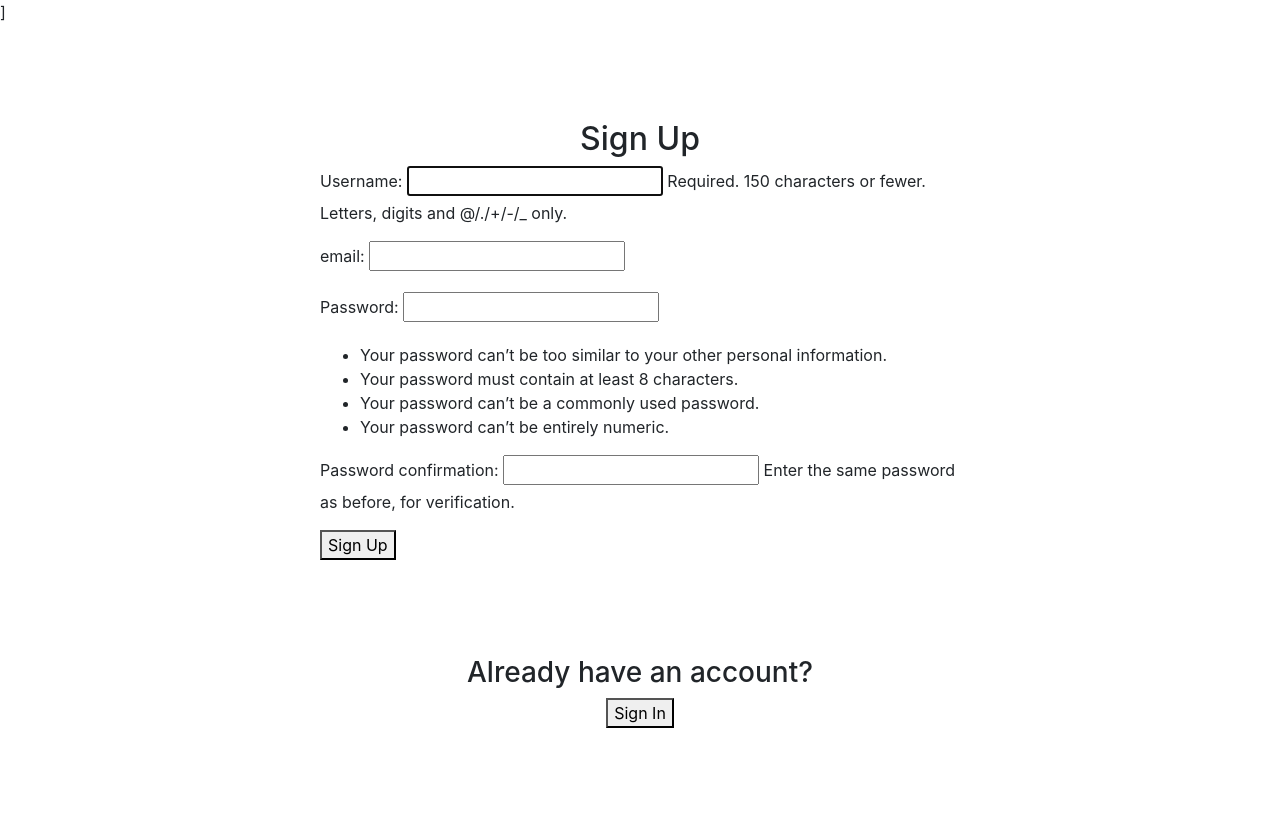
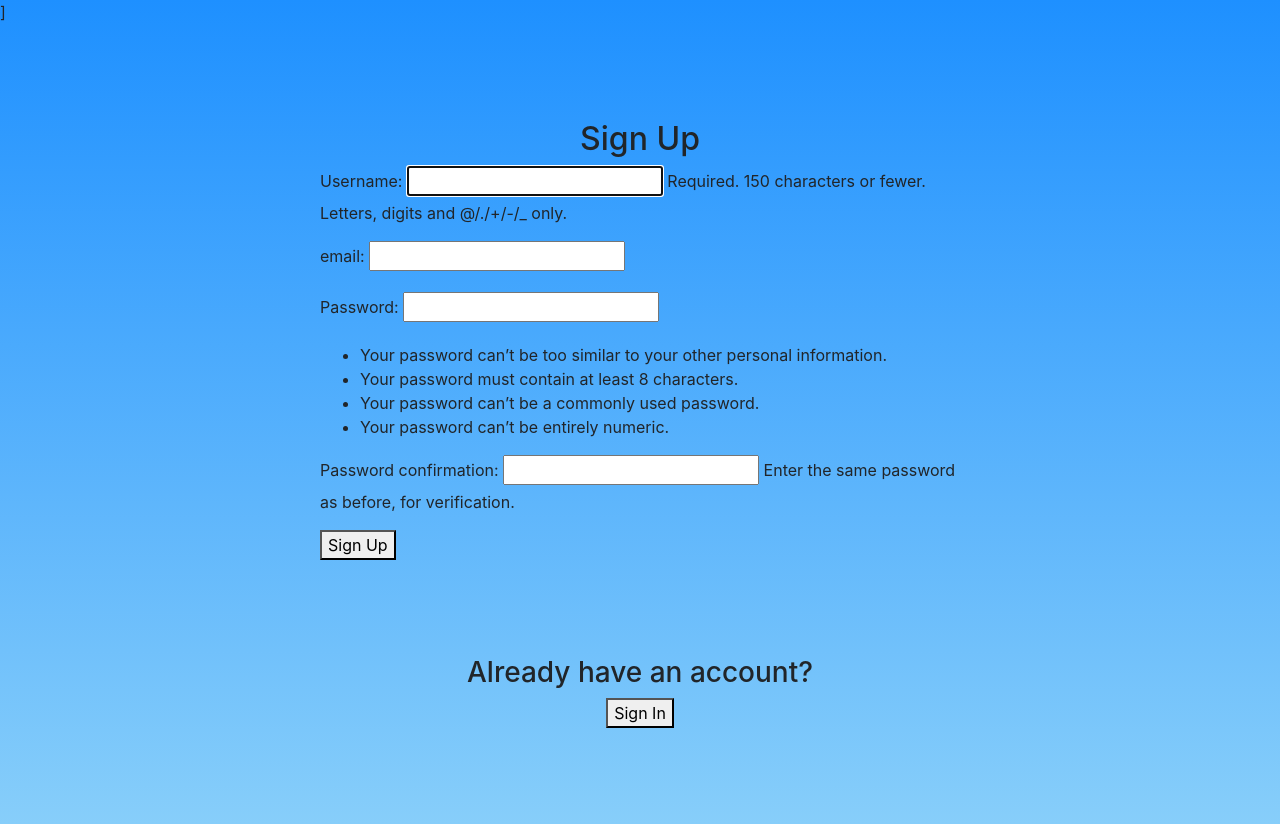
Before and after one commit to Beehive324/com2027-deployment, a Django app: page /signup/ in a window 1280 px wide. Run offline with Django 4.2, Linux system fonts and the light colour scheme; style sheets or scripts are compiled from the project's sources; some libraries are stand-ins or nearby versions.

Commit message:
Front-End (S)CSS Implementation
Set-up (S)CSS with the help of Liam.

```diff
--- /dev/null
+++ b/healthoasis/static/css/base.css
@@ -0,0 +1,4 @@
+body {
+  background: linear-gradient(to bottom, #1E90FF, #87CEFA); }
+
+/*# sourceMappingURL=base.css.map */
--- a/healthoasis/static/css/base.scss
+++ b/healthoasis/static/css/base.scss
@@ -1,3 +1,3 @@
 body {
     background: linear-gradient(to bottom, #1E90FF, #87CEFA);
-  }
+}
--- a/healthoasis/templates/base.html
+++ b/healthoasis/templates/base.html
@@ -1,11 +1,11 @@
+{% load static %}
+
+{% load sass_tags %}
 <!DOCTYPE html>
 <html>
     <head>
         <meta charset="utf-8">
         <meta http-equiv="X-UA-Compatible" content="IE=edge">
-        {% load static %}
-
-        {% load sass_tags %}
         <!-- Link to stylesheet -->
         <link rel="stylesheet" href="{% static 'css/styles.css' %}">
         {% block title %}
@@ -17,6 +17,7 @@
         <script src="https://code.jquery.com/jquery-3.4.1.slim.min.js" integrity="sha384-J6qa4849blE2+poT4WnyKhv5vZF5SrPo0iEjwBvKU7imGFAV0wwj1yYfoRSJoZ+n" crossorigin="anonymous"></script>
         <script src="https://cdn.jsdelivr.net/npm/popper.js@1.16.0/dist/umd/popper.min.js" integrity="sha384-Q6E9RHvbIyZFJoft+2mJbHaEWldlvI9IOYy5n3zV9zzTtmI3UksdQRVvoxMfooAo" crossorigin="anonymous"></script>
         <script src="https://cdn.jsdelivr.net/npm/bootstrap@4.4.1/dist/js/bootstrap.min.js" integrity="sha384-wfSDF2E50Y2D1uUdj0O3uMBJnjuUD4Ih7YwaYd1iqfktj0Uod8GCExl3Og8ifwB6" crossorigin="anonymous"></script>
+        <link rel="stylesheet" type="text/css" href={% sass_src 'css/base.scss' %}>
 ]
 
         <meta name="description" content="">
```
Also changed, not shown: 1 other file.
